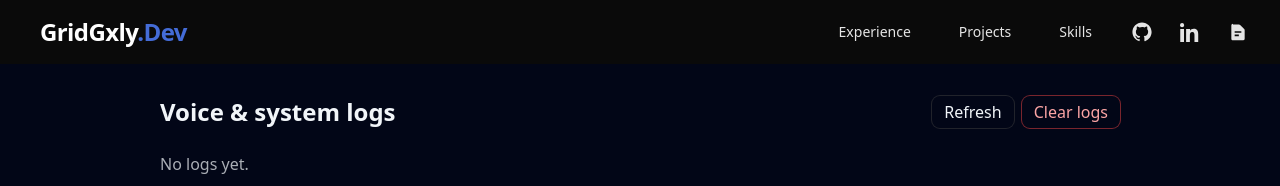
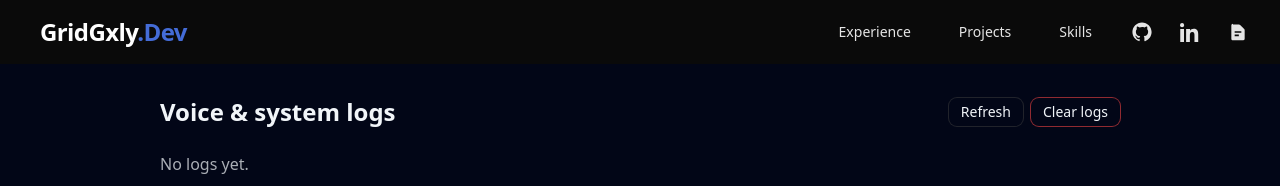
Before and after one commit to GridGxly/Portfolio, a React (Vite) app: page /logs in a window 1280 px wide. Shown: the top 186 px of the page. Built offline with nearby package versions, Linux system fonts and the light colour scheme.

Commit message:
logs leak pt2

```diff
--- a/src/Pages/LogsPage.jsx
+++ b/src/Pages/LogsPage.jsx
@@ -12,7 +12,7 @@ const sessions = getSessions().slice().reverse();
         <div className="space-x-2">
             <button
             onClick={() => window.location.reload()}
-            className="px-3 py-1 rounded-lg ring-1 ring-neutral-700/50"
+            className="px-3 py-1 rounded-lg ring-1 ring-neutral-700/50 text-sm"
             >
             Refresh
             </button>
@@ -21,7 +21,7 @@ const sessions = getSessions().slice().reverse();
                 clearLogs();
                 window.location.reload();
             }}
-            className="px-3 py-1 rounded-lg ring-1 ring-red-500/50 text-red-300"
+            className="px-3 py-1 rounded-lg ring-1 ring-red-500/60 text-sm"
             >
             Clear logs
             </button>
@@ -32,7 +32,27 @@ const sessions = getSessions().slice().reverse();
         <p className="opacity-70">No logs yet.</p>
         )}
 
-
+        {sessions.map((s) => (
+        <div
+            key={s.id}
+            className="rounded-2xl p-4 bg-neutral-900/60 ring-1 ring-neutral-700/50 space-y-2"
+        >
+            <div className="mb-1 text-sm opacity-75">
+            Session – {new Date(s.createdAt).toLocaleString()} •{" "}
+            {s.entries.length} entries
+            </div>
+            <div className="space-y-2 max-h-[50vh] overflow-auto text-xs">
+            {s.entries.map((e, i) => (
+                <pre
+                key={i}
+                className="rounded-xl bg-neutral-900/80 p-3 overflow-auto"
+                >
+                {JSON.stringify(e, null, 2)}
+                </pre>
+            ))}
+            </div>
+        </div>
+        ))}
     </div>
     </SiteLockGate>
 );
```
